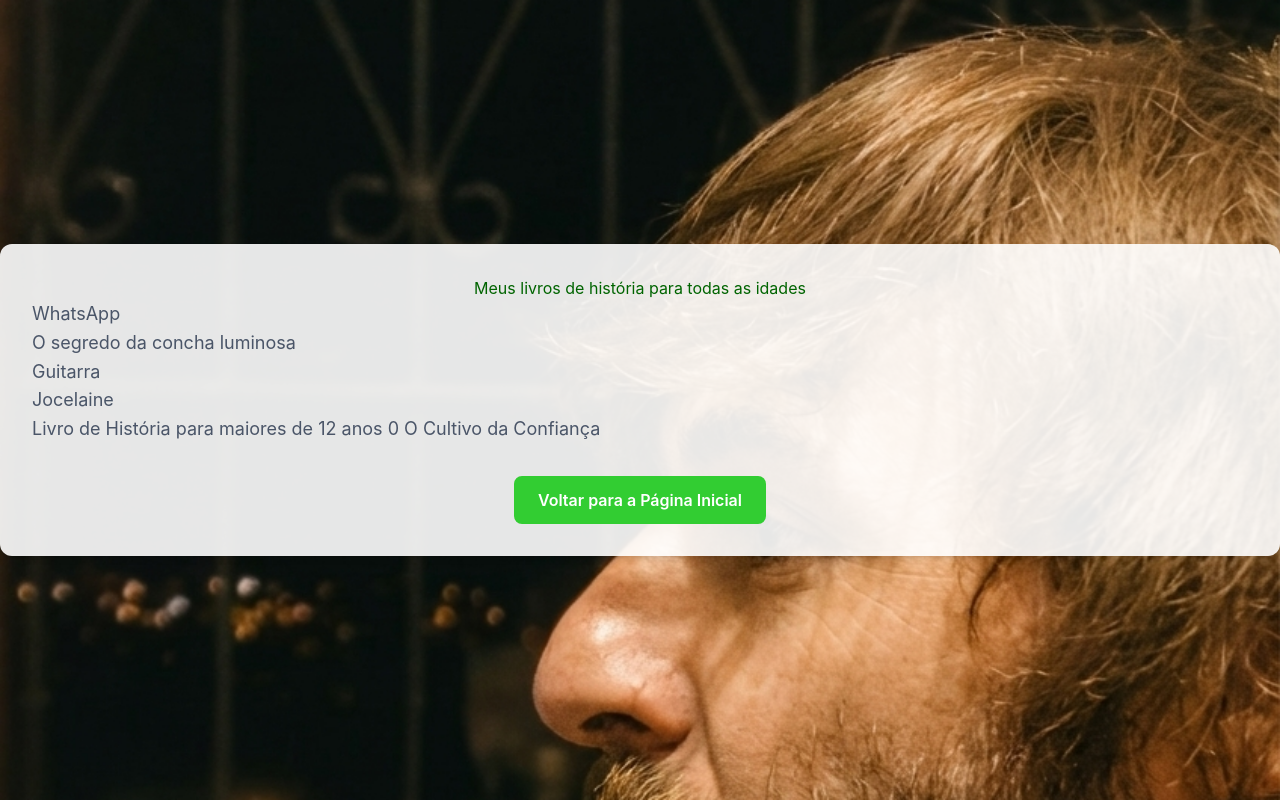
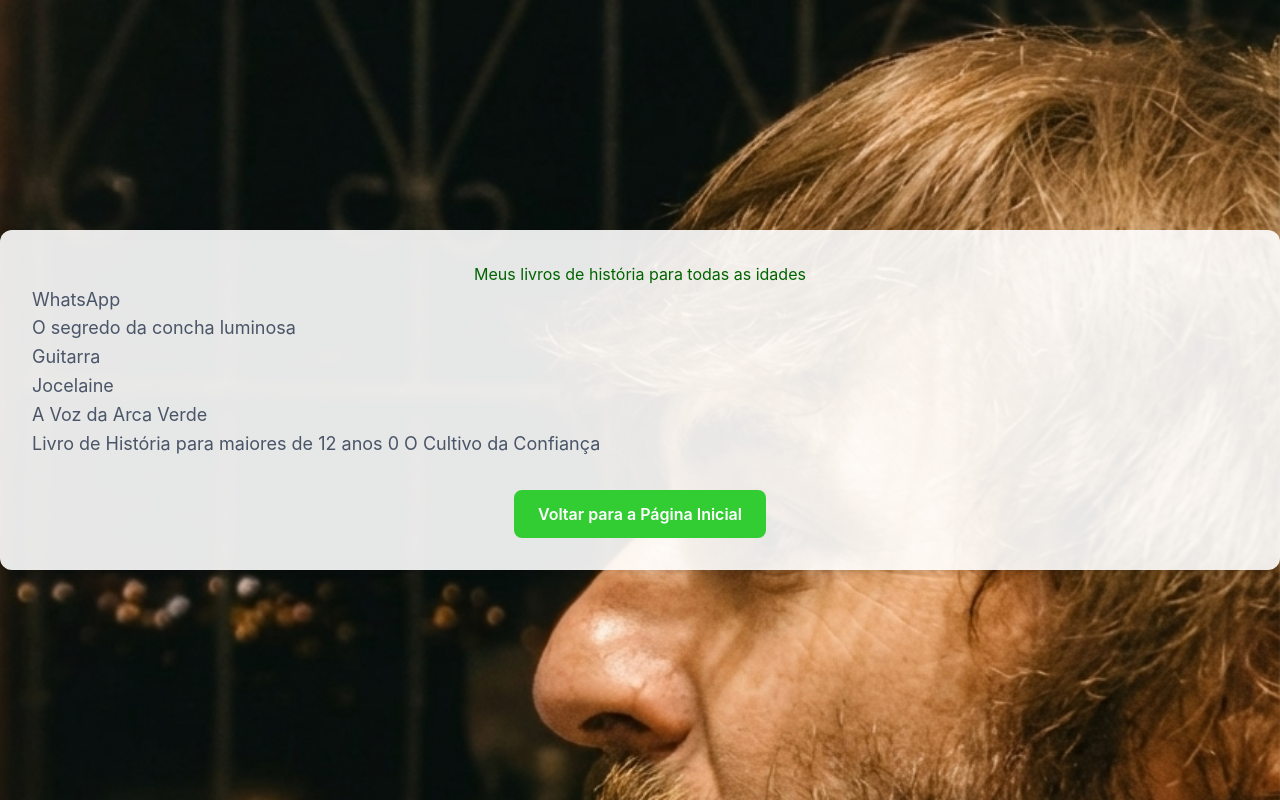
Before and after one commit to AlanFGB/sementeiraverde, a plain HTML site: page MeusLivrosdeHistórias.html in a window 1280 px wide. Drawn offline with nearby package versions, Linux system fonts and the light colour scheme.

Commit message:
Update MeusLivrosdeHistórias.html

```diff
--- a/MeusLivrosdeHistórias.html
+++ b/MeusLivrosdeHistórias.html
@@ -86,6 +86,7 @@
  <p><a href="https://gemini.google.com/share/4fafd19f39fd">O segredo da concha luminosa</a></p>
       <p><a href="https://gemini.google.com/share/af3f2a029c45">Guitarra</a></p>
         <p><a href="https://gemini.google.com/share/4005d7e6cd7b">Jocelaine</a></p>
+        <p><a href="https://gemini.google.com/share/90e9c5824735">A Voz da Arca Verde</a></p>
          <p><a href="https://gemini.google.com/share/a8a7fba61bfb">Livro de História para maiores de 12 anos 0 O Cultivo da Confiança</a></p>
         <hr>
 
```
